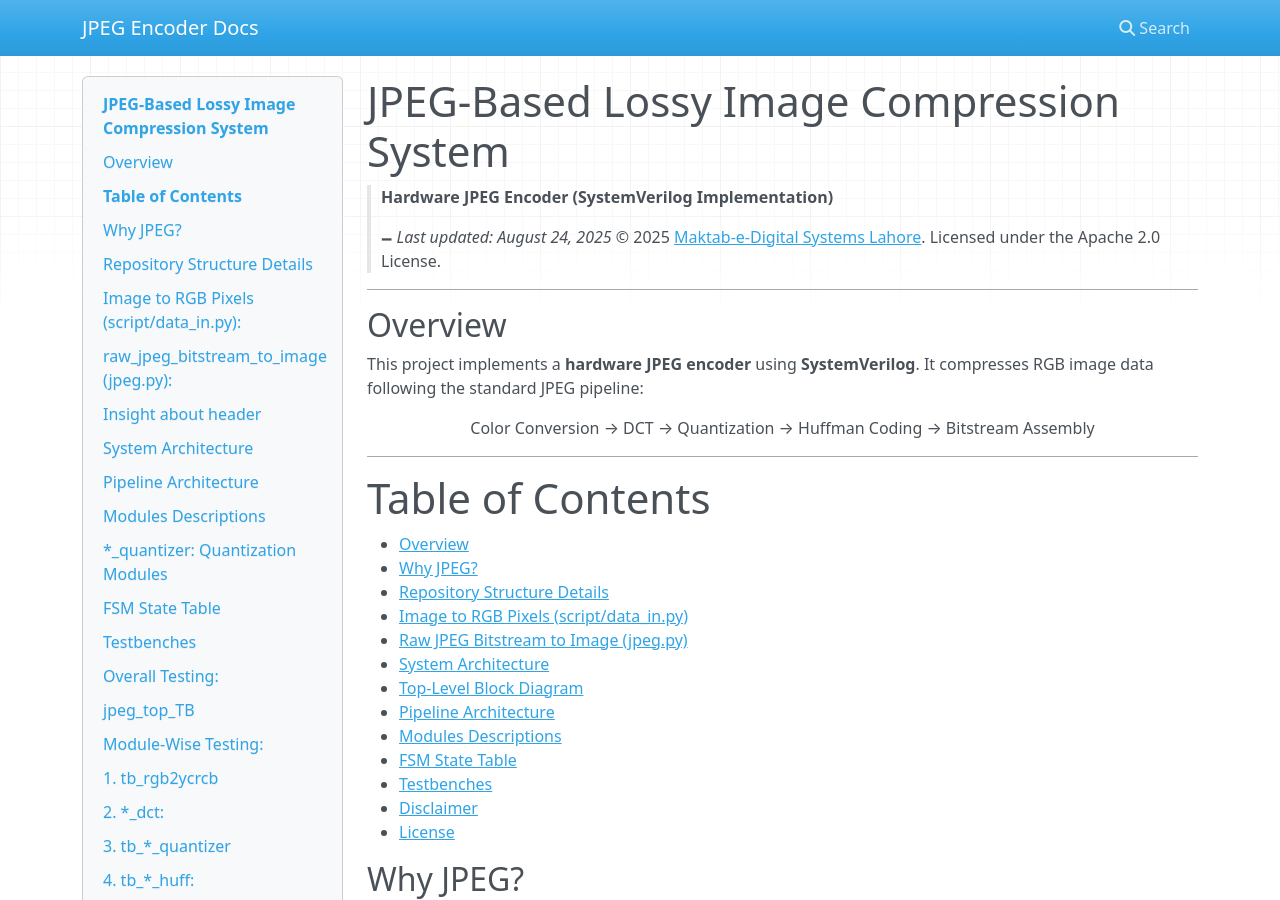
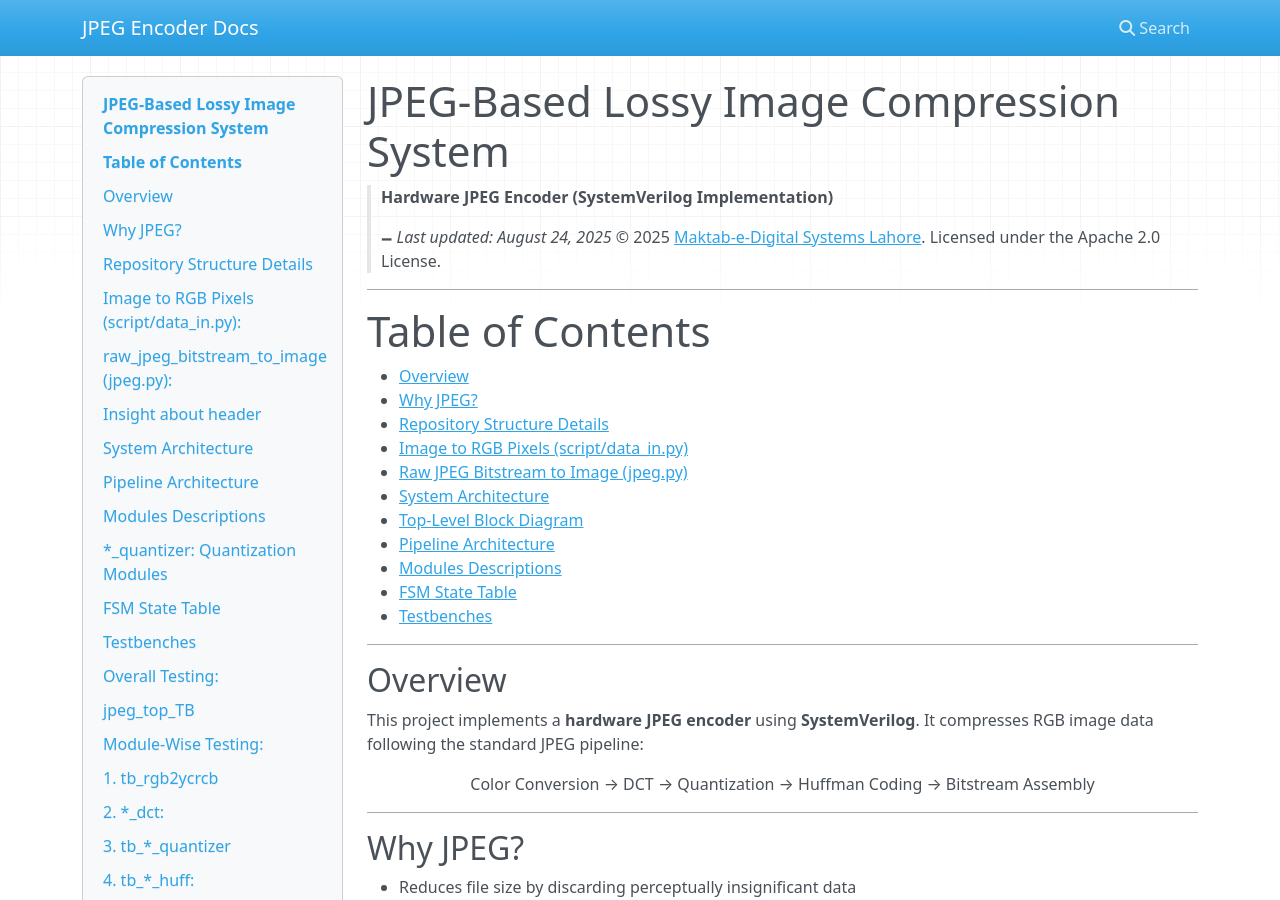
Before and after one commit to rmknae/JPEG--ENCODER, an MkDocs documentation site: the page built from docs/index.md, in a window 1280 px wide and 900 px high. Built offline with MkDocs 1.6.1, drawn with Linux system fonts in a browser that asks for light colours; nearby versions of some CDN libraries; some of the changed lines change nothing that is shown.

Commit message:
Update index.md

```diff
--- a/docs/index.md
+++ b/docs/index.md
@@ -4,16 +4,6 @@
 >
 > 🗕️ *Last updated: August 24, 2025*
 > © 2025 [Maktab-e-Digital Systems Lahore](https://github.com/meds-uet). Licensed under the Apache 2.0 License.
-
----
-
-
-## Overview
-
-This project implements a **hardware JPEG encoder** using **SystemVerilog**. It compresses RGB image data following the standard JPEG pipeline:
-<div align="center">
-    Color Conversion → DCT → Quantization → Huffman Coding → Bitstream Assembly
-</div>
 
 ---
 # Table of Contents
@@ -29,9 +19,18 @@ This project implements a **hardware JPEG encoder** using **SystemVerilog**. It
 - [Modules Descriptions](#modules-descriptions)
 - [FSM State Table](#fsm-state-table)
 - [Testbenches](#testbenches)
-- [Disclaimer](#disclaimer)
-- [License](#license)
 
+---
+
+
+## Overview
+
+This project implements a **hardware JPEG encoder** using **SystemVerilog**. It compresses RGB image data following the standard JPEG pipeline:
+<div align="center">
+    Color Conversion → DCT → Quantization → Huffman Coding → Bitstream Assembly
+</div>
+
+---
 ##  Why JPEG?
 
 * Reduces file size by discarding perceptually insignificant data
```
